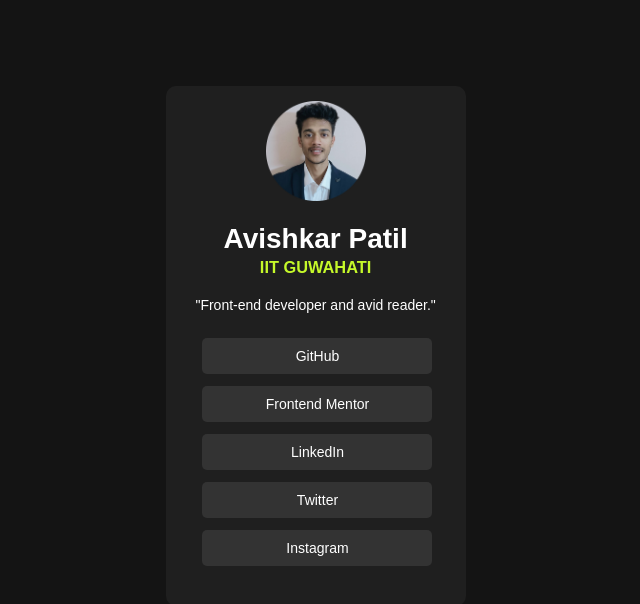
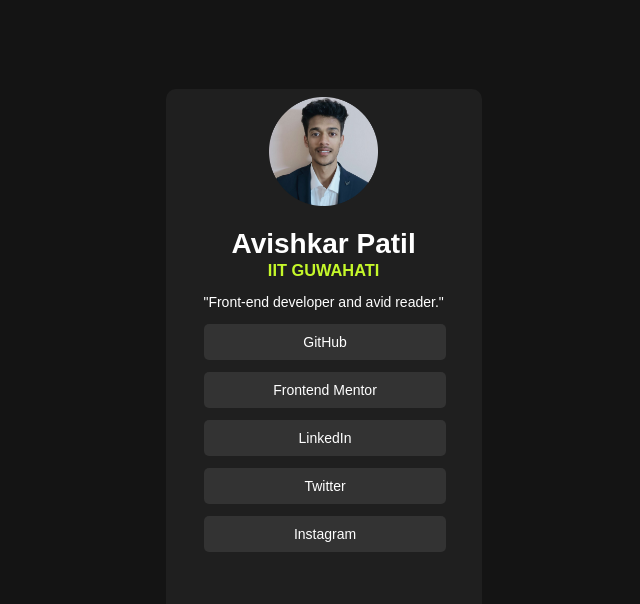
Before and after one commit to awishkarpatil/My-profile, a plain HTML site: page index.html in a window 1280 px wide. Shown: the whole page, without its empty margins (348-988 px from the left). Drawn offline with Linux system fonts and the light colour scheme.

Commit message:
Update css1.css

```diff
--- a/css1.css
+++ b/css1.css
@@ -4,30 +4,30 @@ body{
 .intro{
     background-color: hsl(0, 0%, 12%);
     text-align: center;
-    width: 300px;
-    height: 520px;
+    width: 25%;
+    height: 90%;
     border-radius: 10px;
     position: relative;
-    top: 78px;
+    top: 13.5%;
     bottom: 0px;
     left: 40%;
-    font-size: 14px;
+    font-size: 87.5%;
     font-family: sans-serif;
     color: hsl(0, 0%, 100%);
     img{
-        width: 100px;
-        margin-top: 15px;
+        width: 34.5%;
+        margin-top: 2.5%;
     }
     h1{
-       margin-bottom:  2px;
+       margin-bottom:  0.34%;
     }
     h3{
         color: hsl(75, 94%, 57%);
-        margin-bottom: 20px;
-        margin-top: 3px;
+        margin-bottom: 3.4%;
+        margin-top: 0.51%;
     }
     .f{
-        margin-bottom: 25px;
+        margin-bottom: 4.32%;
     }
 }
 .div1{
```
